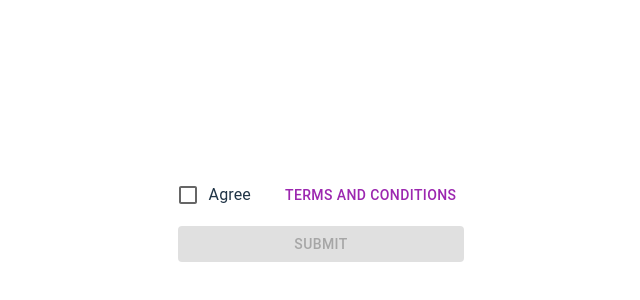
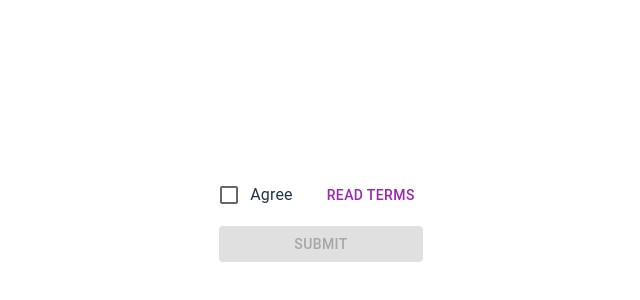
Before and after one commit to DrZanuff/sundaes-on-demand-jest, a React (Vite) app: page / in a window 1280 px wide. Shown: the part 182-482 px from the top of the page, without its empty margins (319-959 px from the left). Built offline with nearby package versions, Linux system fonts and the light colour scheme.

Commit message:
button name

```diff
--- a/src/pages/summary/SummaryForm/SummaryForm.tsx
+++ b/src/pages/summary/SummaryForm/SummaryForm.tsx
@@ -39,8 +39,8 @@ export function SummaryForm({ value }: SummaryFormProps) {
           }
           label="Agree"
         />
-        <Button aria-label="Terms and Conditions" color="secondary" onMouseEnter={handleOpenTerms}>
-          Terms and Conditions
+        <Button aria-label="Read Terms" color="secondary" onMouseEnter={handleOpenTerms}>
+          Read Terms
         </Button>
       </S.Row>
       <Button aria-label="Submit" disabled={!userAgreed} variant="contained">
```
Also changed, not shown: 2 other files (tests, documents, lock files or other folders).
